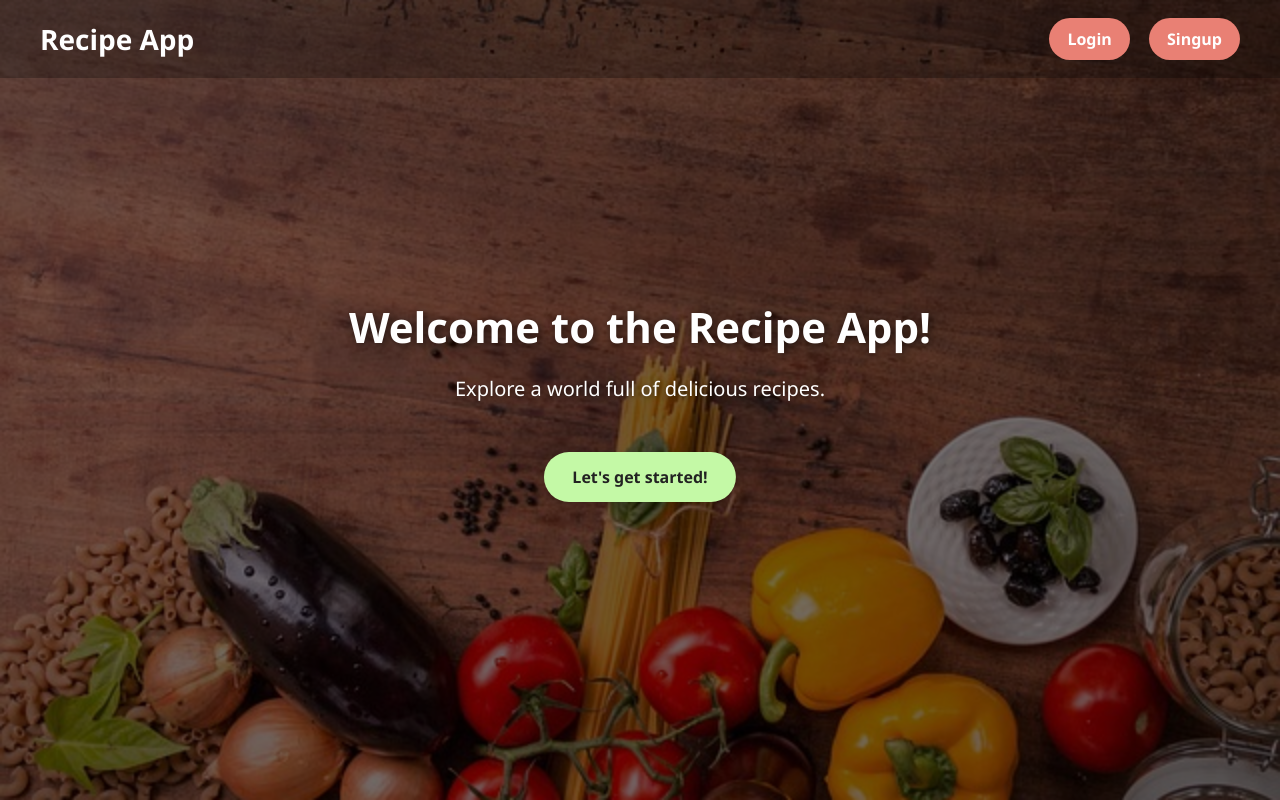
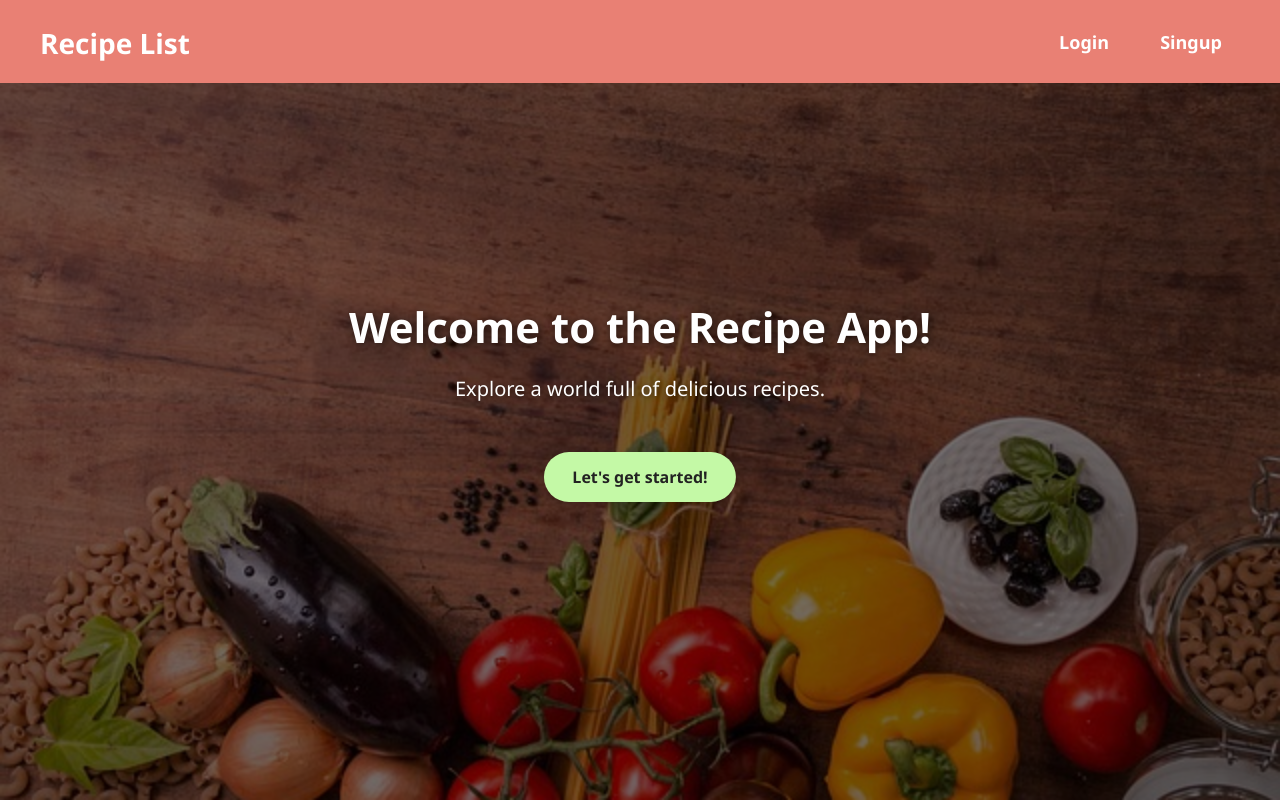
Before and after one commit to tamperic/recipe-app, a Django app: template A2_Recipe_App/src/recipes/templates/recipes/recipes_home.html in a window 1280 px wide. Run offline with Django 4.2, Linux system fonts and the light colour scheme; the template is opened without the code that fills it, so the values that code supplies are empty.

Commit message:
Add navbar

```diff
--- a/A2_Recipe_App/src/recipes/templates/recipes/recipes_home.html
+++ b/A2_Recipe_App/src/recipes/templates/recipes/recipes_home.html
@@ -32,39 +32,6 @@
                 top: 0; left: 0; right: 0; bottom: 0;
                 background: rgba(0, 0, 0, 0.55);
                 z-index: 0;
-            }
-
-            /* Header */
-            header {
-                width: 100%;
-                padding: 20px 40px;
-                display: flex;
-                align-items: center;
-                justify-content: space-between;
-                position: relative;
-                z-index: 1;
-                background: rgba(0, 0, 0, 0.265);
-            }
-
-            header h1 {
-                font-size: 28px;
-                font-weight: bold;
-            }
-
-            .nav-links a {
-                margin-left: 15px;
-                padding: 10px 18px;
-                color: #fff;
-                background: #e98074;
-                border-radius: 25px;
-                font-weight: 600;
-                transition: background 0.3s ease, transform 0.2s ease;
-                text-decoration: none;
-            }
-
-            .nav-links a:hover {
-                background: #e85a4f;
-                transform: translateY(-2px);
             }
 
             /* Content */
@@ -121,18 +88,12 @@
     </head>
     <body>
         <div class="container">
-            <header>
-                <h1>Recipe App</h1>
-                <div class="nav-links">
-                    <a href="#">Login</a>
-                    <a href="#">Singup</a>
-                </div>
-            </header>
             <div class="content">
                 <h1>Welcome to the Recipe App!</h1>
                 <p>Explore a world full of delicious recipes.</p>
                 <a href="{% url 'recipes:list' %}" class="button">Let's get started!</a>
             </div>
+        {% include 'navbar/navbar.html' %}
         </div>
     </body>
 </html>
--- /dev/null
+++ b/A2_Recipe_App/src/templates/navbar/navbar.html
@@ -0,0 +1,111 @@
+<!DOCTYPE html>
+<html lang="en">
+    <head>
+        {% load static %}
+        <meta charset="UTF-8">
+        <meta name="viewport" content="width=device-width, initial-scale=1">
+        <title>Navbar</title>
+        <style>
+            * {
+                box-sizing: border-box;
+                margin: 0;
+                padding: 0;
+            }
+
+            html, body {
+                height: 100%;
+            }
+
+            /* ___________________HEADER___________________ */
+            header {
+                font-family:'Segoe UI', Tahoma, Geneva, Verdana, sans-serif;
+                width: 100%;
+                padding: 20px 40px;
+                display: flex;
+                align-items: center;
+                justify-content: space-between;
+                position: relative;
+                text-decoration: none;
+            }
+
+            /* Home navbar -> Header just for homepage */
+            .navbar-home {
+                z-index: 1;
+                background: rgba(0, 0, 0, 0.265);
+            }
+
+            /* Default navbar -> Header for all other pages, just not for homepage */
+            .navbar-default {
+                background: #e98074;
+            }
+
+
+            /* ___________________ALL LINKS___________________ */
+            a {
+                color: #fff;
+                text-decoration: none;
+            }
+
+            /* ___________________HEADING___________________ */
+            h1 a {
+                font-size: 28px;
+                font-weight: bold;
+            }
+
+            /* ___________________UL___________________ */
+            .nav-links {
+                display: flex;
+                justify-content: space-between;
+                list-style-type: none;
+                gap: 15px;
+            }
+
+            /* ___________________LINKS of UL___________________ */
+            .nav-links a {
+                padding: 10px 18px;
+                font-size: 18px;
+                font-weight: bold;
+                border-radius: 25px;
+            }
+
+            /* Home navbar -> links just for homepage */
+            .navbar-home .nav-links a {
+                background: #e98074;
+            }
+
+            .nav-links a:hover {
+                background-color: #e85a4f;
+            }
+
+            .nav-links li:hover {
+                transition: background 0.3s ease, transform 0.2 ease;
+                transform: translateY(-2px);
+            }
+        </style>
+    </head>
+    <body>
+        <header class="{% if is_home %} navbar-home
+                        {% else %} navbar-default
+                        {% endif %}"
+        >
+            <h1><a href="{% url 'recipes:home' %}">Recipe List</a></h1>
+            <nav>
+                <ul class="nav-links">
+                    {% if user.is_authenticated %}
+                        <li><a href="{% url 'recipes:home' %}">Home</a></li>
+                        <li><a href="{% url 'recipes:list' %}">Recipes</a></li>
+
+                        {% if request.path == '/' %}   <!-- If user logs out from homepage, it will be to login page redirected -->
+                            <li><a href="{% url 'logout' %}?next=login">Logout</a></li>
+                        {% else %}      <!-- If user logs out from all other pages, it will be to homepage redirected -->
+                            <li><a href="{% url 'logout' %}?next=home">Logout</a></li>
+                        {% endif %}
+                    {% else %}
+                        <li><a href="{% url 'login' %}">Login</a></li>
+                        <li><a href="#">Singup</a></li>
+                    {% endif %}
+                </ul>
+            </nav>
+        </header>
+    </body>
+</html>
```
Also changed, not shown: A2_Recipe_App/src/recipes/templates/recipes/main.html (+1 -21 lines), A2_Recipe_App/src/recipes/views.py (+7 -2 lines).
